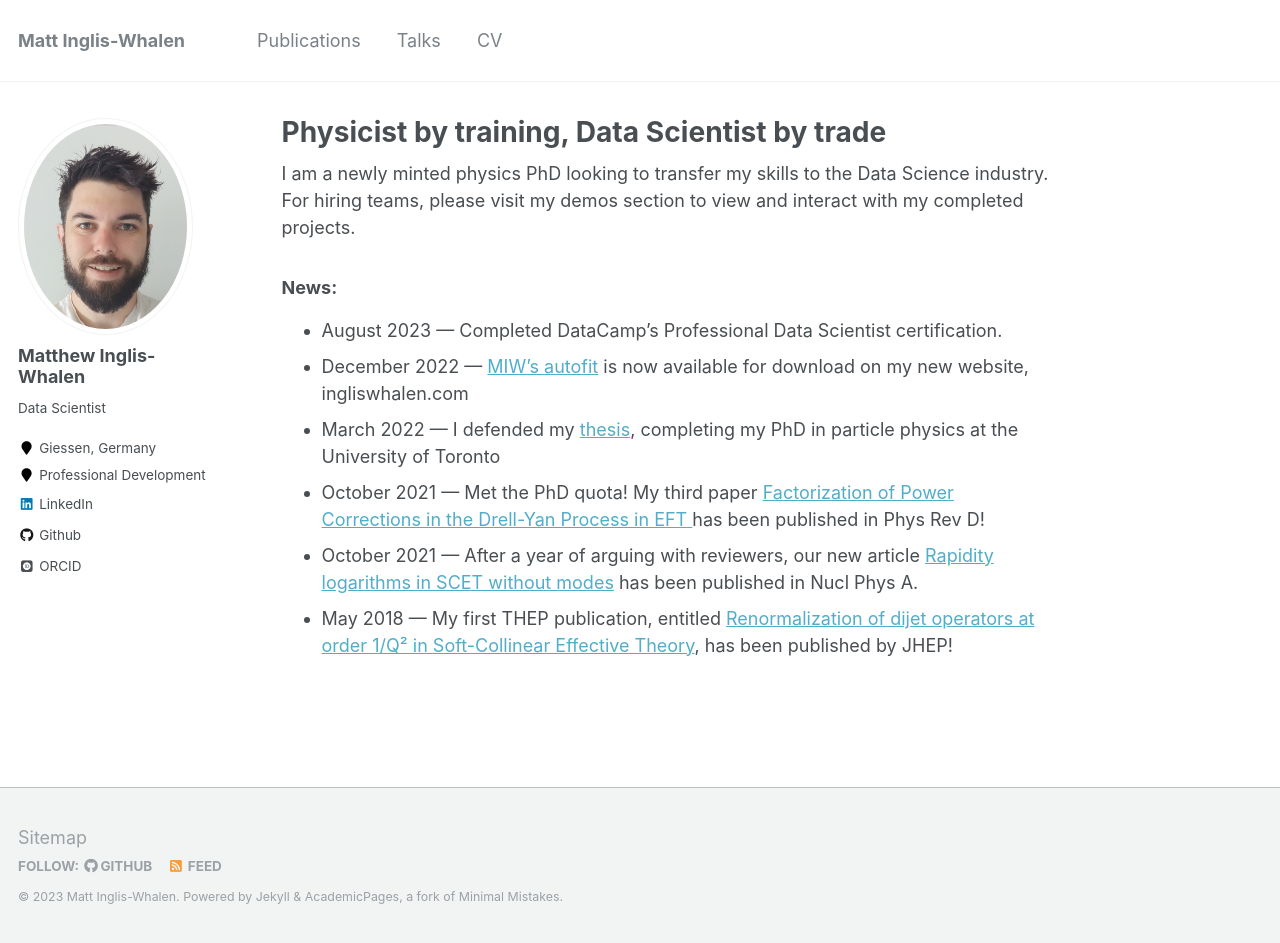
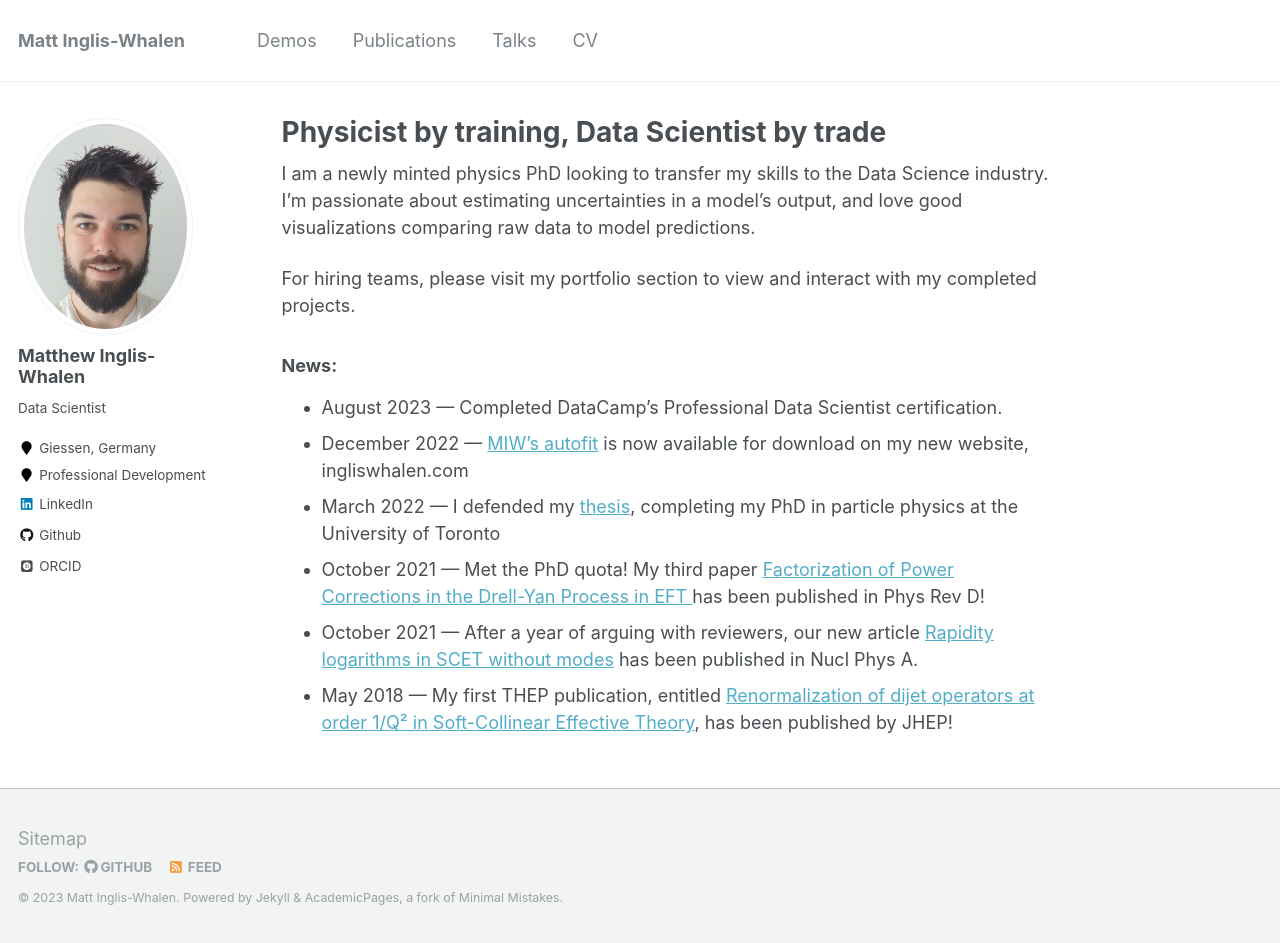
Before and after one commit to MattInglisWhalen/MattInglisWhalen.github.io, a Jekyll site: the page built from _pages/about.md, in a window 1280 px wide and 943 px high. Built offline with Jekyll 4.4.1, drawn with Linux system fonts in a browser that asks for light colours; some web fonts are replaced.

```diff
--- a/_data/navigation.yml
+++ b/_data/navigation.yml
@@ -1,5 +1,9 @@
 # main links
 main:
+
+  - title: "Demos"
+    url: /portfolio/
+
   - title: "Publications"
     url: /publications/
 
--- a/_pages/about.md
+++ b/_pages/about.md
@@ -8,8 +8,10 @@ redirect_from:
   - /about.html
 ---
 
-I am a newly minted physics PhD looking to transfer my skills to the Data Science industry. For hiring teams, please
-visit my demos section to view and interact with my completed projects.
+I am a newly minted physics PhD looking to transfer my skills to the Data Science industry. I'm passionate about
+estimating uncertainties in a model's output, and love good visualizations comparing raw data to model predictions.
+
+For hiring teams, please visit my portfolio section to view and interact with my completed projects.
 
 ### News:
 
```
Also changed, not shown: _pages/cv.md (+1 -1 lines).
